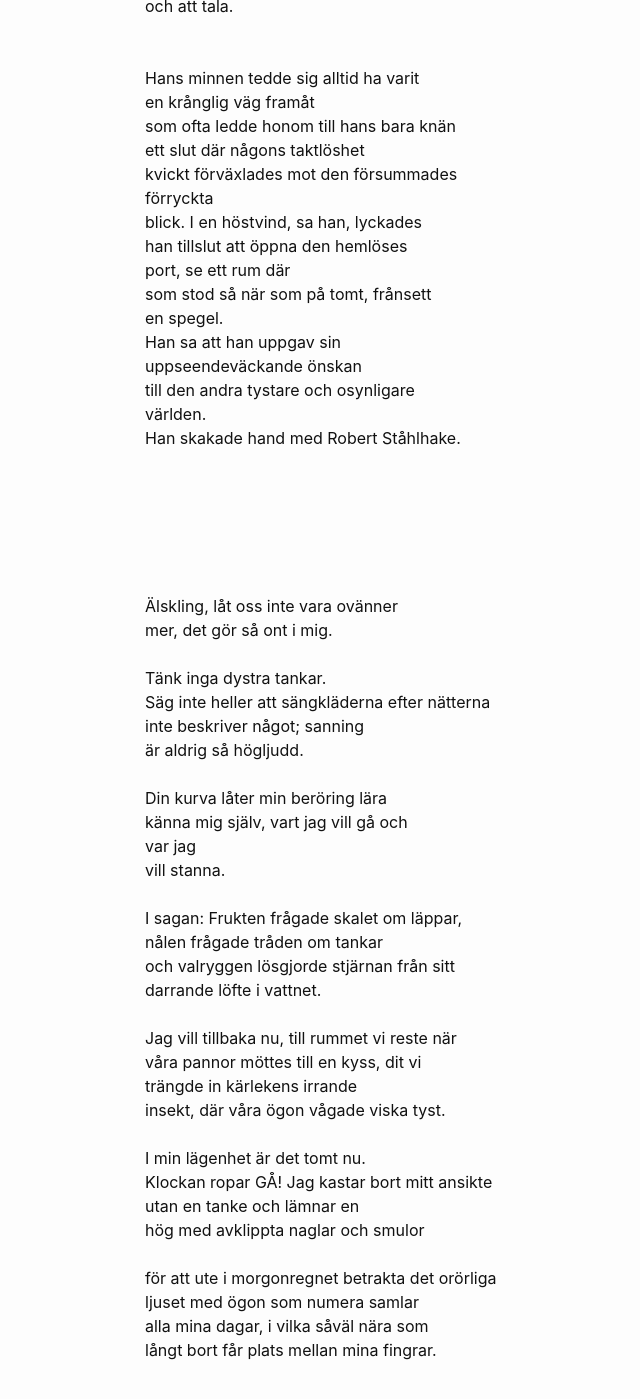
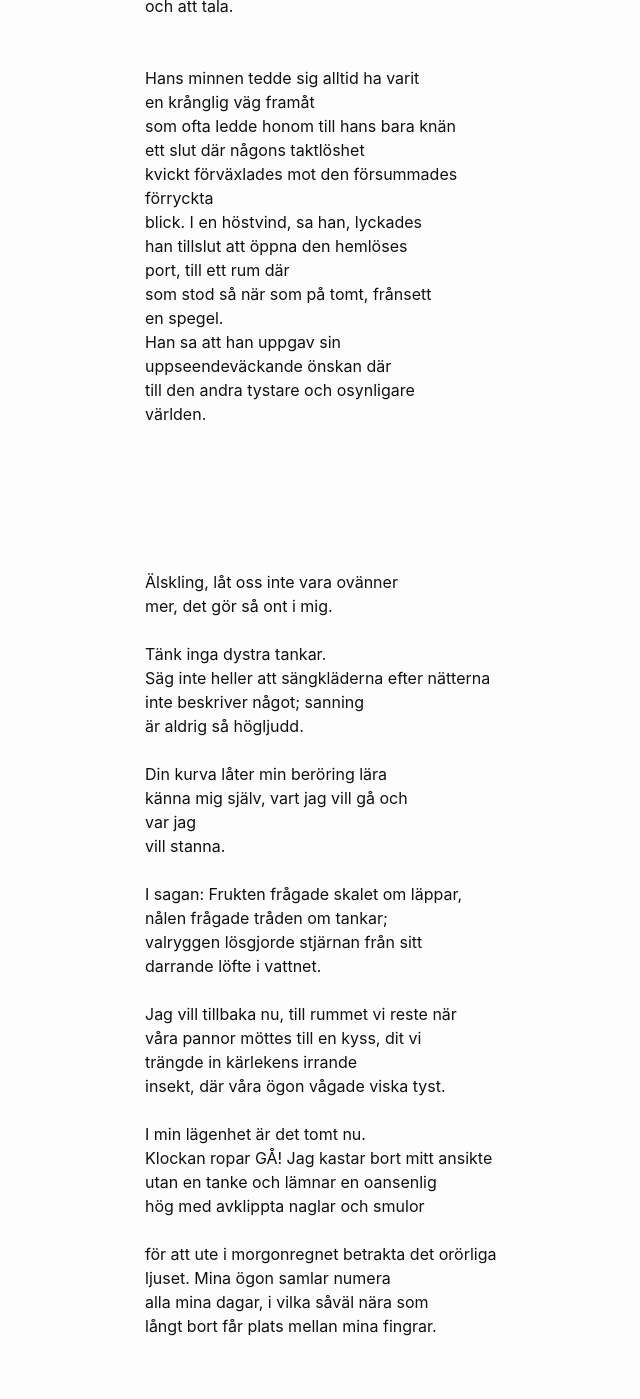
Before and after one commit to terr4form4/terr4form4.github.io, a Jekyll site: the page built from _posts/poesi/2024-01-03-dikter-2023-2024.md, in a window 1280 px wide and 1400 px high, scrolled down 6125 px. Shown: the whole window, without its empty margins (125-765 px from the left). Built offline with Jekyll 4.4.1, drawn with Linux system fonts in a browser that asks for light colours; comment, search, counter and statistics services are not loaded.

Commit message:
älskling

```diff
--- a/_posts/poesi/2024-01-03-dikter-2023-2024.md
+++ b/_posts/poesi/2024-01-03-dikter-2023-2024.md
@@ -256,14 +256,13 @@ kvickt förväxlades mot den försummades<br/>
 förryckta<br/>
 blick. I en höstvind, sa han, lyckades<br/>
 han tillslut att öppna den hemlöses<br/>
-port, se ett rum där<br/>
+port, till ett rum där<br/>
 som stod så när som på tomt, frånsett<br/>
 en spegel.<br/>
 Han sa att han uppgav sin<br/>
-uppseendeväckande önskan<br/>
+uppseendeväckande önskan där<br/>
 till den andra tystare och osynligare<br/>
 världen.<br/>
-Han skakade hand med Robert Ståhlhake.<br/>
 <br/>
 <br/>
 <br/>
@@ -284,8 +283,8 @@ var jag<br/>
 vill stanna.<br/>
 <br/>
 I sagan: Frukten frågade skalet om läppar,<br/>
-nålen frågade tråden om tankar<br/>
-och valryggen lösgjorde stjärnan från sitt<br/>
+nålen frågade tråden om tankar;<br/>
+valryggen lösgjorde stjärnan från sitt<br/>
 darrande löfte i vattnet.<br/>
 <br/>
 Jag vill tillbaka nu, till rummet vi reste när<br/>
@@ -295,11 +294,11 @@ insekt, där våra ögon vågade viska tyst.<br/>
 <br/>
 I min lägenhet är det tomt nu.<br/>
 Klockan ropar GÅ! Jag kastar bort mitt ansikte<br/>
-utan en tanke och lämnar en<br/>
+utan en tanke och lämnar en oansenlig<br/>
 hög med avklippta naglar och smulor<br/>
 <br/>
 för att ute i morgonregnet betrakta det orörliga<br/>
-ljuset med ögon som numera samlar<br/>
+ljuset. Mina ögon samlar numera<br/>
 alla mina dagar, i vilka såväl nära som<br/>
 långt bort får plats mellan mina fingrar.<br/>
 <br/>
```
